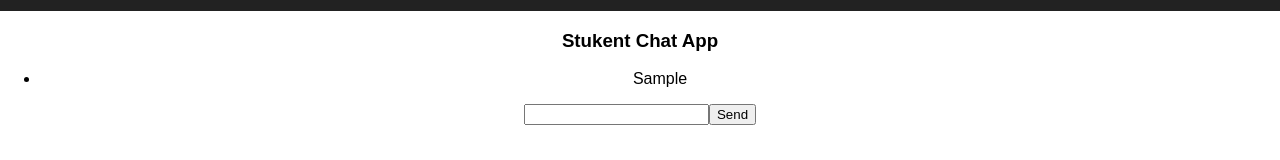
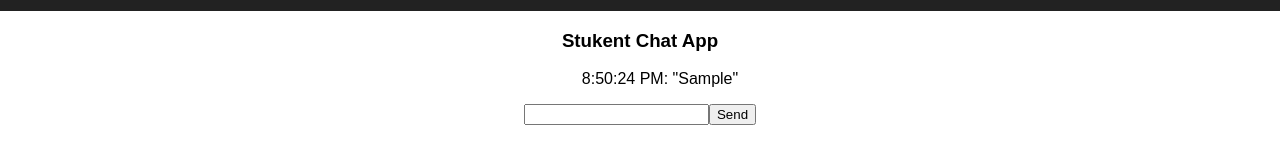
Before and after one commit to nouex/hollywood, a React (Create React App) app: page / in a window 1280 px wide. Both pictures are taken after typing "Sample" into the empty fields and a click on the button "Send". Shown: the part 179-339 px from the top of the page. Built offline with nearby package versions, Linux system fonts and the light colour scheme.

Commit message:
display time next to msg

```diff
--- a/src/ChatList.js
+++ b/src/ChatList.js
@@ -3,9 +3,26 @@ import React from 'react';
 function ChatList({items}) {
   return (
     <ul>
-      {items.map(item => (
-        <li key={item.id}>{item.text}</li>
-      ))}
+      {items.map(({id: date, text}) => {
+        let item = <li className="d-inline">{text}</li>,
+            formattedTime
+
+        let hrs, mins, secs, meridiem,
+            time = new Date(date)
+        hrs = time.getHours() % 12
+        meridiem = hrs > 12 ? "AM" : "PM"
+        hrs = hrs === 0 ? 12 : hrs
+        mins = time.getMinutes()
+        secs = time.getSeconds()
+        formattedTime = [hrs, mins, secs].join(":") + ` ${meridiem}: `
+
+        return (
+          <div key={date}>
+            {formattedTime}
+            "{item}"
+          </div>
+        )
+      })}
     </ul>
   )
 }
--- a/src/index.css
+++ b/src/index.css
@@ -3,3 +3,7 @@ body {
   padding: 0;
   font-family: sans-serif;
 }
+
+.d-inline {
+  display: inline;
+}
```
